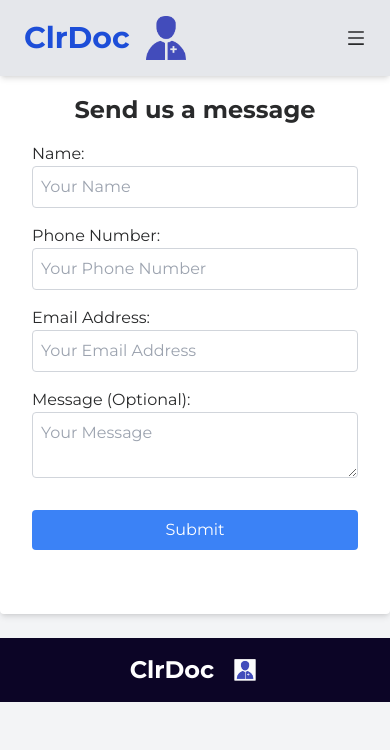
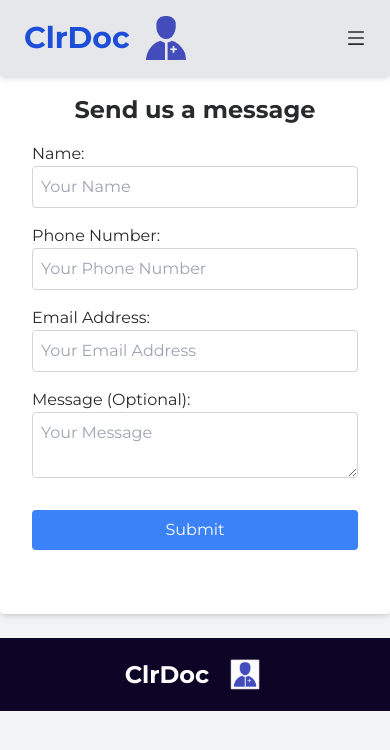
Before and after one commit to HunterKnott/clrdoc, a Next.js app: page /contact in a window 390 px wide. Shown: the top 750 px of the page. Built offline with nearby package versions, Linux system fonts and the light colour scheme; no server answers.

Commit message:
fixed the footer

```diff
--- a/app/Footer.jsx
+++ b/app/Footer.jsx
@@ -1,11 +1,18 @@
 import React from 'react';
+import Image from 'next/image';
 
-export default function Footer() {
+export default function Footer({ background = '#0C0526', logoText = "ClrDoc", logoImage = "/Images/ClrDocIcon.png"}) {
     return (
-        <footer className='flex items-center justify-center w-full py-4 md:py-8' style={{backgroundColor: '#0C0526'}}>
+        <footer className='flex items-center justify-center w-full py-4 md:py-8' style={{backgroundColor: background}}>
             <div className='flex flex-row gap-4 items-center'>
-                <h1 className="text-2xl md:text-4xl font-bold text-white">ClrDoc</h1>
-                <img src="Images/ClrDocIcon.png" alt="Icon" className="w-[30px] md:w-[60px]" />
+                <h1 className="text-2xl md:text-4xl font-bold text-white">{logoText}</h1>
+                <img
+                    src={logoImage}
+                    alt="Icon"
+                    width={60}
+                    height={60}
+                    className={logoImage === "/Images/ClrDocIcon.png" ? "w-[40px] md:w-[60px]" : "w-[150px]"}
+                />
             </div>
         </footer>
     )
```
